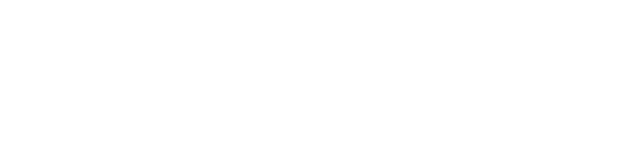
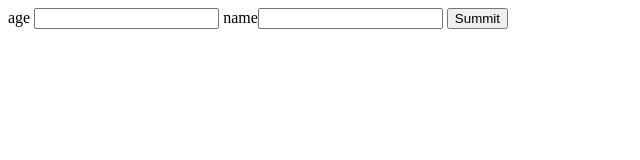
Before and after one commit to acciojob/promises-and-chains-1010Rohit, a website: page main.html in a window 1280 px wide. Shown: the whole page, without its empty margins (0-640 px from the left). Drawn offline with Linux system fonts and the light colour scheme.

Commit message:
created a submission

```diff
--- a/main.html
+++ b/main.html
@@ -7,7 +7,12 @@
 
   <body>
     <!-- write the body here -->
+	  <form >
+	 age <input type="number" name="age" id="age"/>
+  name<input type="text" name="name" id="name"/>
 
-    <script type="text/javascript" src="./script.js"></script>
+		<button type="submit" id="btn" onclick="handleSubmit(age,name)">Summit</button>
+    </form>
+		  <script type="text/javascript" src="./script.js"></script>
   </body>
 </html>
--- a/script.js
+++ b/script.js
@@ -1 +1,16 @@
 //your JS code here. If required.
+function handleSubmit(age,name) {
+	if(!age || !name ){
+		alert ( "Please enter valid details")
+		return;
+	}
+	let myPromise = new Promise((resolve,reject)=>{
+		if(age<18){
+		resolve("Oh sorry. You aren't old enough.")
+	}else{
+		reject("Welcome, . You can vote.")
+	}
+
+	})
+
+}
```
